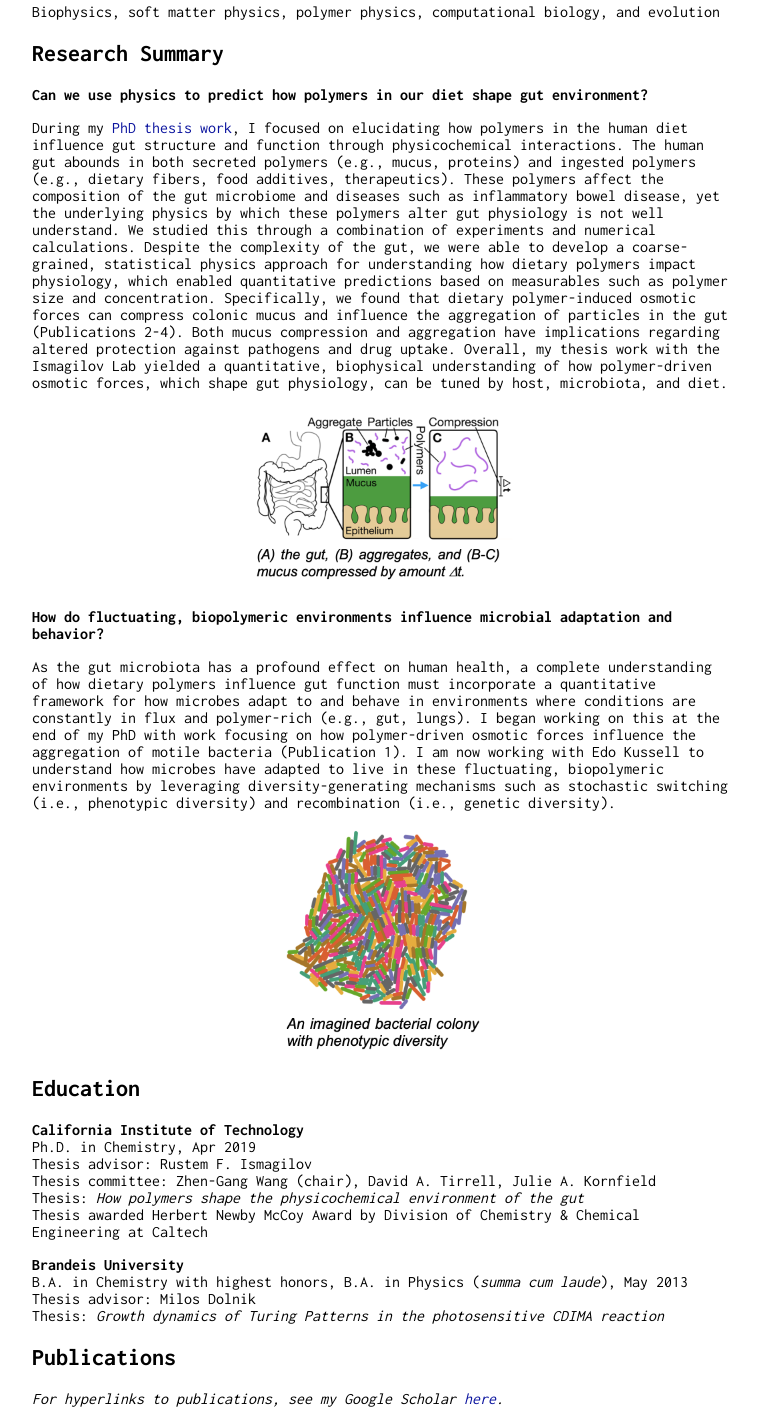
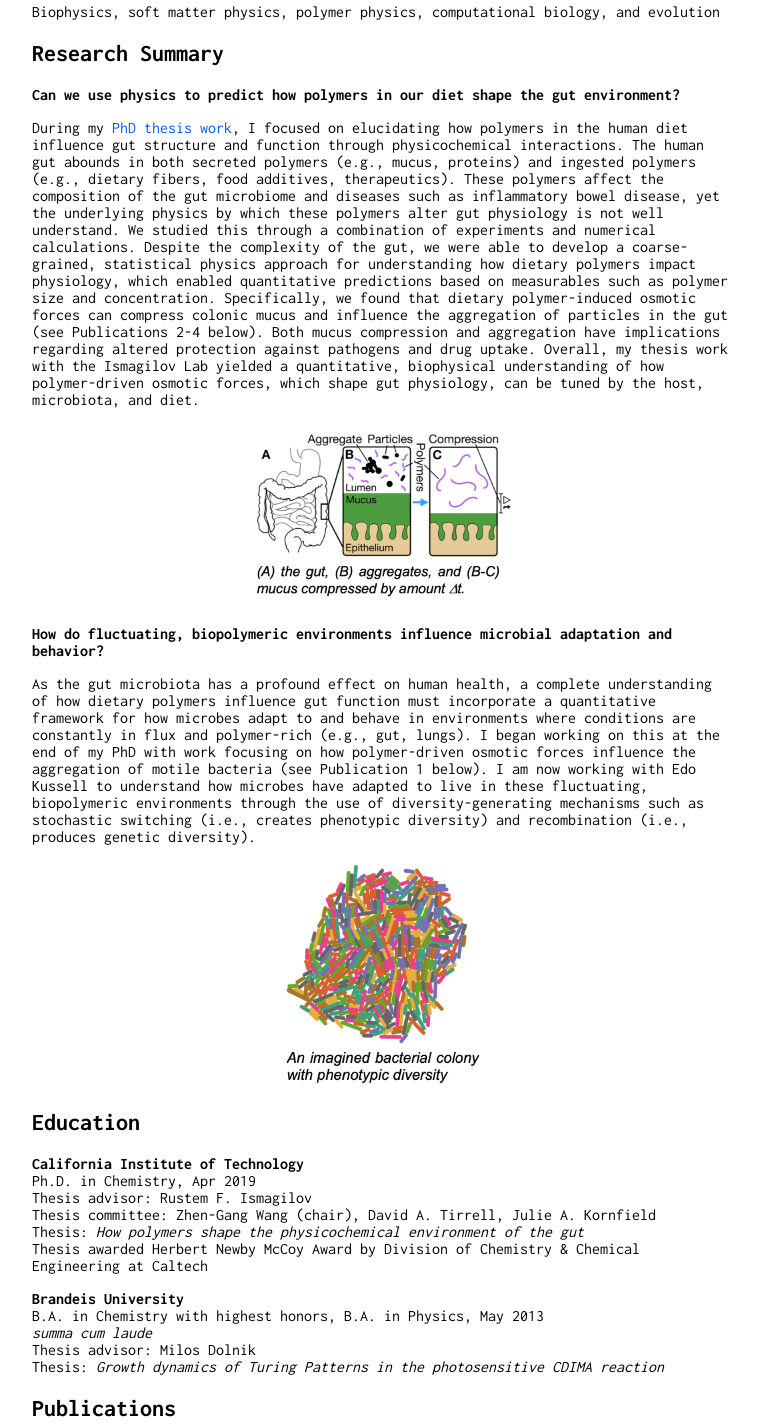
Before and after one commit to apsteinberg/apsteinberg.github.io, a Jekyll site: the page built from index.md, in a window 1280 px wide, cut to the strip 440-1864 px from the top of the page. Shown: the whole strip, without its empty margins (258-1017 px from the left). Built offline with Jekyll 4.4.1, drawn with Linux system fonts in a browser that asks for light colours.

Commit message:
website materials

```diff
--- a/_sass/vars.scss
+++ b/_sass/vars.scss
@@ -2,7 +2,7 @@
  * Customization Variables
  */
 
-$accent: #0A139E;
+$accent: #0059FF;
 $image-size: 170px;
 
 /*
--- a/index.md
+++ b/index.md
@@ -20,15 +20,15 @@ Biophysics, soft matter physics, polymer physics, computational biology, and evo
 
 ## Research Summary
 
-**Can we use physics to predict how polymers in our diet shape gut environment?**
+**Can we use physics to predict how polymers in our diet shape the gut environment?**
 
-During my [PhD thesis work](https://thesis.library.caltech.edu/11474/), I focused on elucidating how polymers in the human diet influence gut structure and function through physicochemical interactions. The human gut abounds in both secreted polymers (e.g., mucus, proteins) and ingested polymers (e.g., dietary fibers, food additives, therapeutics). These polymers affect the composition of the gut microbiome and diseases such as inflammatory bowel disease, yet the underlying physics by which these polymers alter gut physiology is not well understand. We studied this through a combination of experiments and numerical calculations. Despite the complexity of the gut, we were able to develop a coarse-grained, statistical physics approach for understanding how dietary polymers impact physiology, which enabled quantitative predictions based on measurables such as polymer size and concentration. Specifically, we found that dietary polymer-induced osmotic forces can compress colonic mucus and influence the aggregation of particles in the gut (Publications 2-4). Both mucus compression and aggregation have implications regarding altered protection against pathogens and drug uptake. Overall, my thesis work with the Ismagilov Lab yielded a quantitative, biophysical understanding of how polymer-driven osmotic forces, which shape gut physiology, can be tuned by host, microbiota, and diet.
+During my [PhD thesis work](https://thesis.library.caltech.edu/11474/), I focused on elucidating how polymers in the human diet influence gut structure and function through physicochemical interactions. The human gut abounds in both secreted polymers (e.g., mucus, proteins) and ingested polymers (e.g., dietary fibers, food additives, therapeutics). These polymers affect the composition of the gut microbiome and diseases such as inflammatory bowel disease, yet the underlying physics by which these polymers alter gut physiology is not well understand. We studied this through a combination of experiments and numerical calculations. Despite the complexity of the gut, we were able to develop a coarse-grained, statistical physics approach for understanding how dietary polymers impact physiology, which enabled quantitative predictions based on measurables such as polymer size and concentration. Specifically, we found that dietary polymer-induced osmotic forces can compress colonic mucus and influence the aggregation of particles in the gut (see Publications 2-4 below). Both mucus compression and aggregation have implications regarding altered protection against pathogens and drug uptake. Overall, my thesis work with the Ismagilov Lab yielded a quantitative, biophysical understanding of how polymer-driven osmotic forces, which shape gut physiology, can be tuned by the host, microbiota, and diet.
 
 <center><img src="gut_fig.png" alt="gut schematic" style="width:272px;height:182px;"></center>
 
 **How do fluctuating, biopolymeric environments influence microbial adaptation and behavior?**
 
-As the gut microbiota has a profound effect on human health, a complete understanding of how dietary polymers influence gut function must incorporate a quantitative framework for how microbes adapt to and behave in environments where conditions are constantly in flux and polymer-rich (e.g., gut, lungs). I began working on this at the end of my PhD with work focusing on how polymer-driven osmotic forces influence the aggregation of motile bacteria (Publication 1). I am now working with Edo Kussell to understand how microbes have adapted to live in these fluctuating, biopolymeric environments by leveraging diversity-generating mechanisms such as stochastic switching (i.e., phenotypic diversity) and recombination (i.e., genetic diversity).
+As the gut microbiota has a profound effect on human health, a complete understanding of how dietary polymers influence gut function must incorporate a quantitative framework for how microbes adapt to and behave in environments where conditions are constantly in flux and polymer-rich (e.g., gut, lungs). I began working on this at the end of my PhD with work focusing on how polymer-driven osmotic forces influence the aggregation of motile bacteria (see Publication 1 below). I am now working with Edo Kussell to understand how microbes have adapted to live in these fluctuating, biopolymeric environments through the use of diversity-generating mechanisms such as stochastic switching (i.e., creates phenotypic diversity) and recombination (i.e., produces genetic diversity).
 
 <center><img src="randomlycoloredcells.png" alt="Randomly colored cells" style="width:204px;height:225px;"></center>
 
@@ -43,7 +43,8 @@ As the gut microbiota has a profound effect on human health, a complete understa
 
 
  **Brandeis University** <br>
- B.A. in Chemistry with highest honors, B.A. in Physics (*summa cum laude*), May 2013<br>
+ B.A. in Chemistry with highest honors, B.A. in Physics, May 2013<br>
+ *summa cum laude*<br>
  Thesis advisor: Milos Dolnik <br>
  Thesis: *Growth dynamics of Turing Patterns in the photosensitive CDIMA reaction* <br>
 
```
Also changed, not shown: 1 other file.
